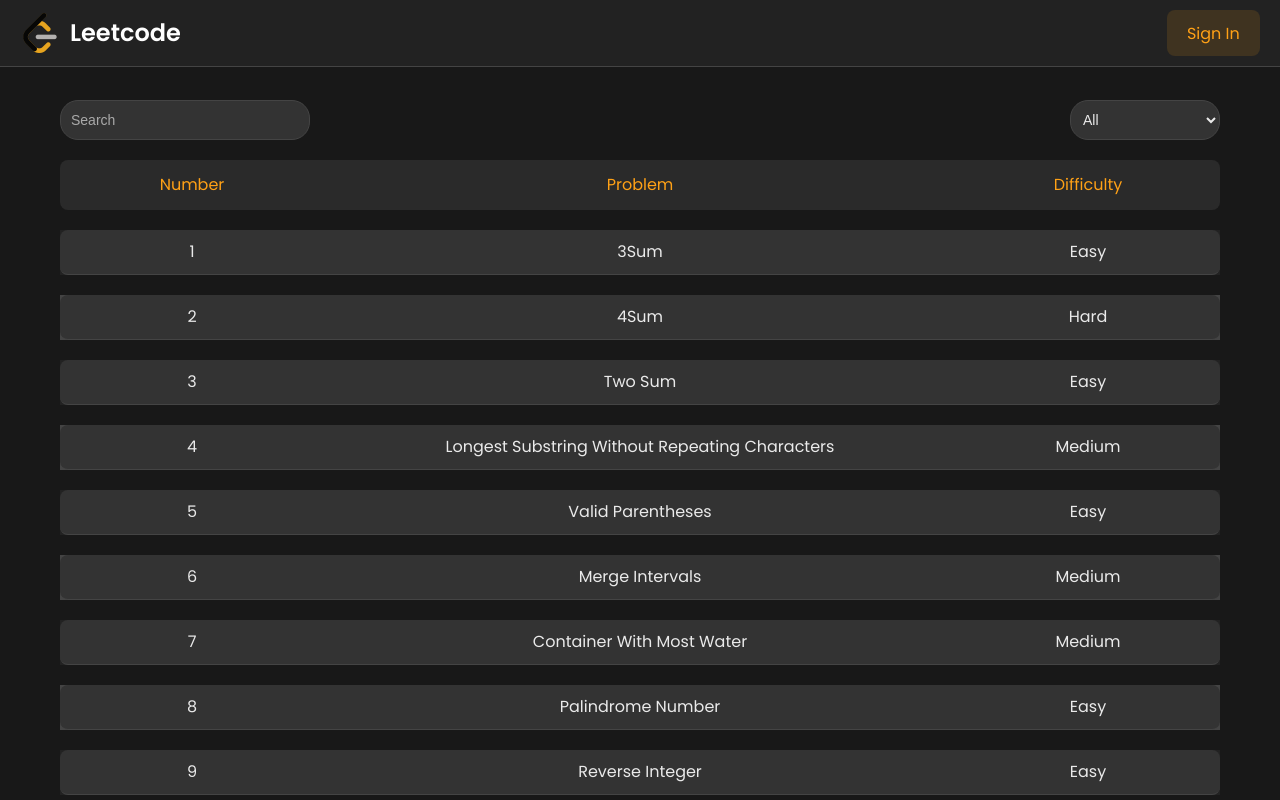
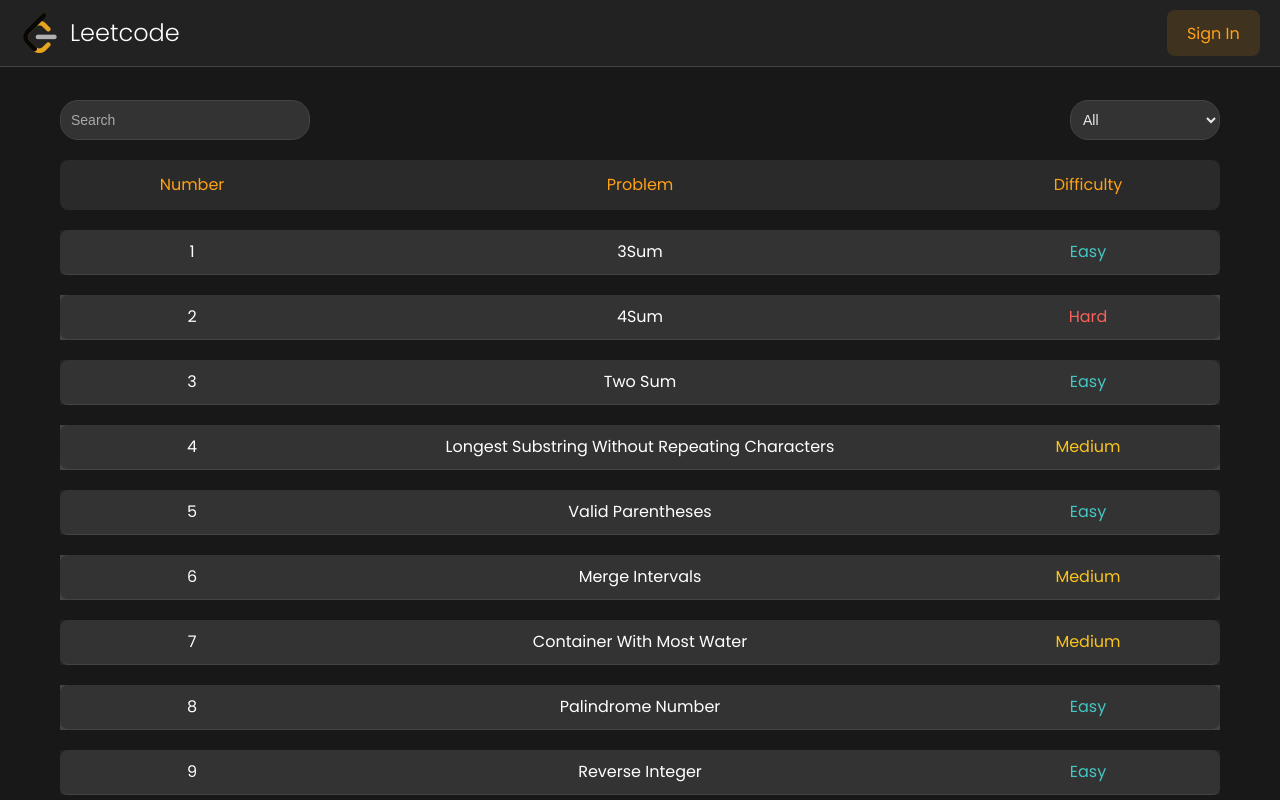
Before and after one commit to shinigl/Leetcode-Clone, a React (Vite) app: page / in a window 1280 px wide. Shown: the top 800 px of the page. Built offline with nearby package versions, Linux system fonts and the light colour scheme.

Commit message:
Dynamic difficulty color feature added

```diff
--- a/src/App.jsx
+++ b/src/App.jsx
@@ -70,11 +70,18 @@ function App() {
             <div className={styles.problem}><p>Problem</p></div>
             <div className={styles.difficulty}><p>Difficulty</p></div>
           </div>
-          {filteredProbs.map((ele, idx) => (
+          {
+          filteredProbs.length > 0 ? (
+          filteredProbs.map((ele, idx) => (
             <Link key={idx} to={`/interface/${ele.Sr}/${ele.Title}`} className={styles.cardLink}>
               <Card data={ele} />
             </Link>
-          ))}
+          ))
+          ) : (
+            <p>No such problems available</p>
+          )
+
+          }
         </div>
       </main>
     </>
--- a/src/App.module.css
+++ b/src/App.module.css
@@ -47,7 +47,7 @@ main {
 
 .navBar p {
   font-size: 24px;
-  font-weight: 600;
+  font-weight: 300;
   color: #fff;
 }
 
@@ -120,6 +120,7 @@ main {
   color: #eaeaea;
   border-radius: 18px;
   outline: none;
+  cursor: pointer;
 }
 
 .search select option {
--- a/src/components/Card.jsx
+++ b/src/components/Card.jsx
@@ -4,17 +4,32 @@ import { myContext } from '../main';
 import styles from './Card.module.css';
 
 function Card(props) {
+
   const ctx = useContext(myContext);
 
+  const{Difficulty, Sr , Title} = props.data
+
+  //Dynamic styling for Difficulty Text
+  let difficultyClass = '';
+  if (Difficulty === 'Easy') {
+    difficultyClass = styles.easy;
+  } else if (Difficulty === 'Medium') {
+    difficultyClass = styles.medium;
+  } else if (Difficulty === 'Hard') {
+    difficultyClass = styles.hard;
+  }
+
+
+
   return (
-    <div className={styles.card}>
+  <div className={styles.card}>
       <div className={styles.sr}>
         <p>{props.data.Sr}</p>
       </div>
       <div className={styles.title}>
         <p>{props.data.Title}</p>
       </div>
-      <div className={styles.difficulty}>
+      <div className={`${styles.difficulty} ${difficultyClass}`}>
         <p>{props.data.Difficulty}</p>
       </div>
     </div>
--- a/src/components/Card.module.css
+++ b/src/components/Card.module.css
@@ -31,11 +31,19 @@
     text-align: center;
   }
 
-  /* Text Styling */
-  .card p {
-    margin: 0;
-    color: #eaeaea;
-  }
+  /* Add color classes for different difficulties */
+.easy {
+  color: #46c6c2;
+}
+
+.medium {
+  color: #fac31d;
+}
+
+.hard {
+  color: #f8615c;
+}
+
   @media  screen and (max-width:768px) {
     .sr , .title , .difficulty{
         font-size: 12px;
```
